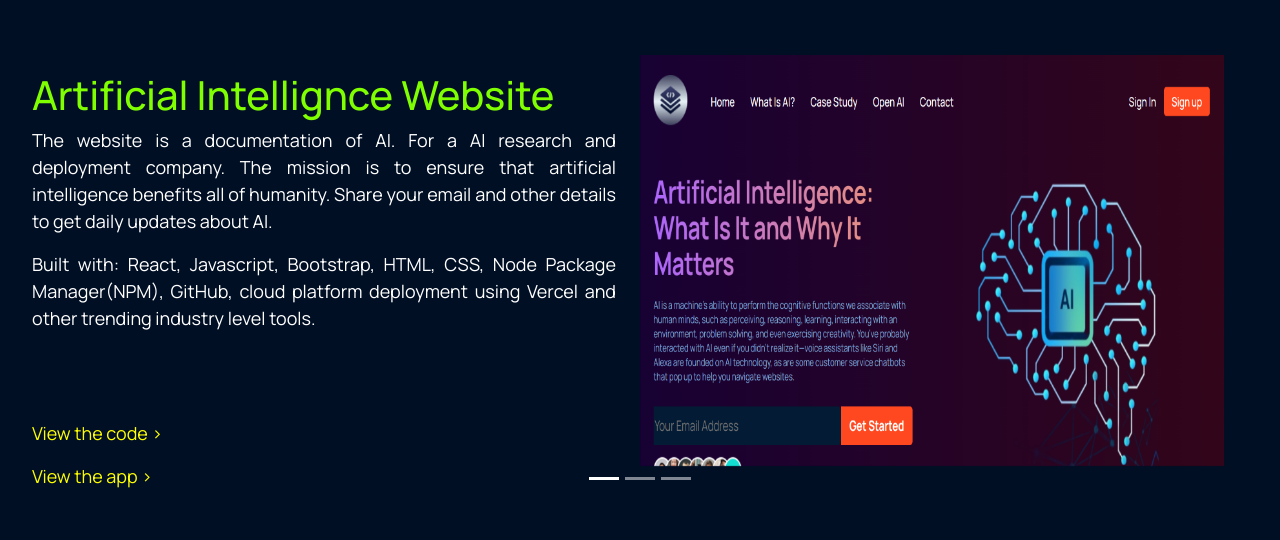
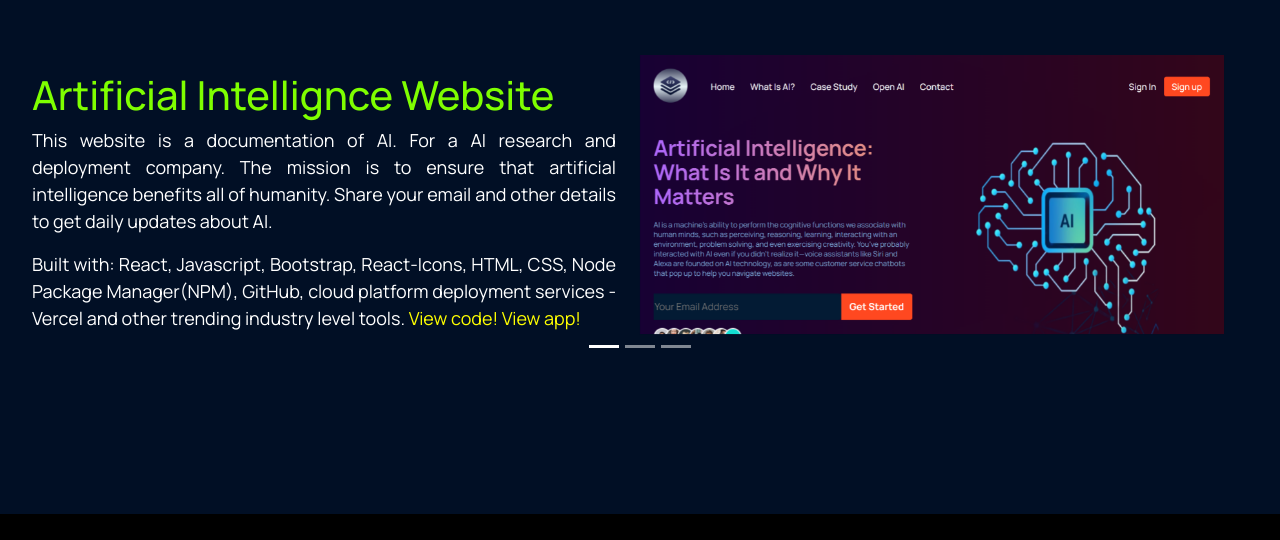
Before and after one commit to fatima-07/Portfolio, a React (Vite) app: page / in a window 1280 px wide. Shown: the part 1648-2188 px from the top of the page. Built offline with nearby package versions, Linux system fonts and the light colour scheme.

Commit message:
Update links

```diff
--- a/src/components/contact/contact.css
+++ b/src/components/contact/contact.css
@@ -29,8 +29,8 @@
 }
 
 .contact__text img {
-    width:40px;
-    height:40px;
+    width:30px;
+    height:30px;
     padding-top: 0.4rem;
 
 }
--- a/src/components/projects/Projects.jsx
+++ b/src/components/projects/Projects.jsx
@@ -29,13 +29,14 @@ const Projects = () => {
     <div className="row container-fluid ">
         <div className="col-xl-6">
         <h1>Artificial Intellignce Website</h1>
-        <p>The website is a documentation of AI. For a AI research and deployment company.
+        <p>This website is a documentation of AI. For a AI research and deployment company.
          The mission is to ensure that artificial intelligence benefits all of humanity. Share your email and other details to
          get daily updates about AI.</p>
-         <p>Built with: React, Javascript, Bootstrap, HTML, CSS, Node Package Manager(NPM),
-           GitHub, cloud platform deployment using Vercel and other trending industry level tools.</p> <br/> <br/> <br/>
-          <p><a href="https://github.com/fatima-07/Artificial-Intelligence" target="_blank">View the code {'>'}</a>{"   "}</p>
-          <p><a href="https://artificial-intelligence-n91s8kkuj-fatima-07.vercel.app/" target='_blank'>View the app {'>'}</a></p>
+         <p>Built with: React, Javascript, Bootstrap, React-Icons, HTML, CSS, Node Package Manager(NPM),
+           GitHub, cloud platform deployment services - Vercel and other trending industry level tools. <a
+           href="https://github.com/fatima-07/Artificial-Intelligence" target="_blank">View code! </a><span>{" "}</span><span>{"   "}</span>
+           <a href="https://artificial-intelligence-n91s8kkuj-fatima-07.vercel.app/" target='_blank'>View app! </a></p>
+
           </div>
           <div className="col-xl-6"  data-aos="flip-right">
         <img src={AI} alt="Artificial-Intelligence"/>
@@ -43,18 +44,18 @@ const Projects = () => {
       </div>
       </div>
 
+    <div className="carousel-item" data-bs-interval="10000">
+    <div className="row container-fluid ">
+        <div className="carousel-header col-xl-6">
+        <h1>Bites & Sips Restaurant Website</h1>
 
-      <div className="carousel-item" data-bs-interval="10000">
-    <div className="row container-fluid ">
-        <div className="col-xl-6">
-        <h1>Bites & Sips Restaurant Website</h1>
         <p>This restaurant website helps to build the brand. It lets people
         find you online. People look online for contact details and food
          ordering details. Let your clients get the view of your restaurant today!</p>
          <p>Built with: Angular, Typescript, Bootstrap, HTML, CSS, Node Package Manager(NPM),
-           GitHub, deployment-Vercel and other styling tools.</p> <br/> <br/> <br/>
-          <p><a href="https://github.com/fatima-07/Bites---Sips" target="_blank">View the code {'>'}</a>{"   "}</p>
-          <p><a href="https://bites-sips.vercel.app/" target="_blank">View the app {'>'}</a></p>
+           GitHub, deployment-Vercel and other styling tools.
+           <a href="https://github.com/fatima-07/Bites---Sips" target="_blank"> View code! </a><span>{" "}</span> <span>{" "}</span>
+           <a href="https://bites-sips.vercel.app/" target="_blank"> View app! </a></p>
           </div>
           <div className="col-xl-6"  data-aos="flip-right">
         <img src={BS} alt="Bites & Sips"/>
@@ -76,9 +77,9 @@ const Projects = () => {
          showcased in this site, please contact me!</p><br />
          <p>For this website's github repository, click the link below!</p>
          <p>Built with: React, Javascript, Bootstrap, HTML, CSS, Yarn Package Manager(Yarn),
-           GitHub, Vercel etc.</p>
-         <p><a href="https://github.com/fatima-07/Portfolio" target="_blank">View the code {'>'}</a>{"   "}</p>
-          <p><a href="#home" target="_self">View the app {'>'}</a></p>
+           GitHub, Vercel etc. <a href="https://github.com/fatima-07/Portfolio" target="_blank">View code! </a><span>{" "}</span> <span>{" "}</span>
+          <a href="#home" target="_self">View app!</a></p>
+
           </div>
       </div>
     </div>
```
